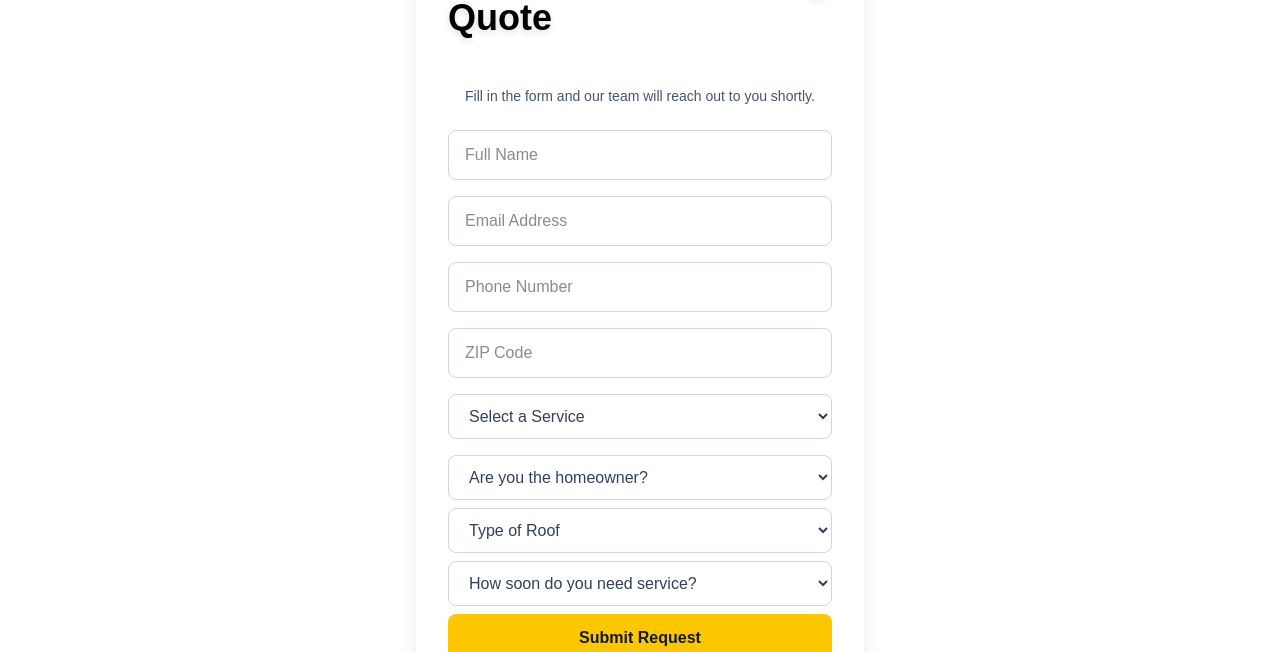
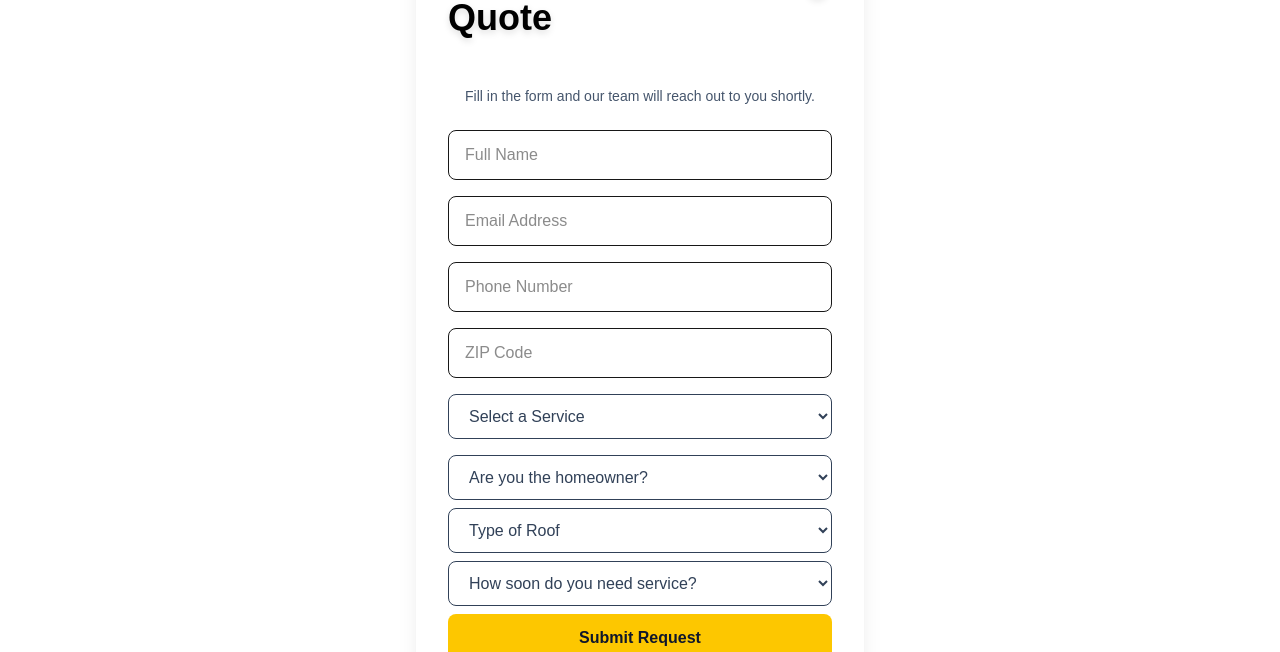
Before and after one commit to SebastianAyala13/best-deal-roofing, a Next.js app: page / in a window 1280 px wide. Shown: the part 2626-3278 px from the top of the page. Built offline with nearby package versions, Linux system fonts and the light colour scheme.

Commit message:
Mejoras de diseño y logos agregados

```diff
--- a/src/app/Form.tsx
+++ b/src/app/Form.tsx
@@ -99,7 +99,7 @@ export default function Form() {
             value={form.fullName}
             onChange={handleChange}
             placeholder={language === 'es' ? 'Nombre completo' : 'Full Name'}
-            className="w-full mb-4 px-4 py-3 rounded-lg border border-gray-300 focus:outline-yellow-500 text-base"
+            className="w-full mb-4 px-4 py-3 rounded-lg border border-black-300 focus:outline-yellow-500 text-base"
             required
           />
           <input
@@ -108,7 +108,7 @@ export default function Form() {
             value={form.email}
             onChange={handleChange}
             placeholder={language === 'es' ? 'Correo electrónico' : 'Email Address'}
-            className="w-full mb-4 px-4 py-3 rounded-lg border border-gray-300 focus:outline-yellow-500 text-base"
+            className="w-full mb-4 px-4 py-3 rounded-lg border border-black-300 focus:outline-yellow-500 text-base"
             required
           />
           <input
@@ -117,7 +117,7 @@ export default function Form() {
             value={form.phone}
             onChange={handleChange}
             placeholder={language === 'es' ? 'Número de teléfono' : 'Phone Number'}
-            className="w-full mb-4 px-4 py-3 rounded-lg border border-gray-300 focus:outline-yellow-500 text-base"
+            className="w-full mb-4 px-4 py-3 rounded-lg border border-black-300 focus:outline-yellow-500 text-base"
             required
           />
           <input
@@ -126,7 +126,7 @@ export default function Form() {
             value={form.zip}
             onChange={handleChange}
             placeholder={language === 'es' ? 'Código postal' : 'ZIP Code'}
-            className="w-full mb-4 px-4 py-3 rounded-lg border border-gray-300 focus:outline-yellow-500 text-base"
+            className="w-full mb-4 px-4 py-3 rounded-lg border border-black-300 focus:outline-yellow-500 text-base"
           />
 
           {/* Servicio */}
@@ -134,7 +134,7 @@ export default function Form() {
             name="service"
             value={form.service}
             onChange={handleChange}
-            className="w-full mb-4 px-4 py-3 rounded-lg border border-gray-300 text-slate-700 text-base"
+            className="w-full mb-4 px-4 py-3 rounded-lg border border-black-300 text-slate-700 text-base"
             required
           >
             <option value="">{language === 'es' ? 'Selecciona un servicio' : 'Select a Service'}</option>
@@ -147,7 +147,7 @@ export default function Form() {
             name="ownership"
             value={form.ownership}
             onChange={handleChange}
-            className="w-full mb-2 px-4 py-3 rounded-lg border border-gray-300 text-slate-700 text-base"
+            className="w-full mb-2 px-4 py-3 rounded-lg border border-black-300 text-slate-700 text-base"
             required
           >
             <option value="">{language === 'es' ? '¿Eres el propietario?' : 'Are you the homeowner?'}</option>
@@ -160,7 +160,7 @@ export default function Form() {
             name="roofType"
             value={form.roofType}
             onChange={handleChange}
-            className="w-full mb-2 px-4 py-3 rounded-lg border border-gray-300 text-slate-700 text-base"
+            className="w-full mb-2 px-4 py-3 rounded-lg border border-black-300 text-slate-700 text-base"
           >
             <option value="">{language === 'es' ? 'Tipo de techo' : 'Type of Roof'}</option>
             <option value="asphalt">{language === 'es' ? 'Asfáltico' : 'Asphalt Shingles'}</option>
@@ -176,7 +176,7 @@ export default function Form() {
               value={form.customRoofType}
               onChange={handleChange}
               placeholder={language === 'es' ? 'Especifica el tipo de techo' : 'Specify roof type'}
-              className="w-full mb-4 px-4 py-3 rounded-lg border border-gray-300 focus:outline-yellow-500 text-base"
+              className="w-full mb-4 px-4 py-3 rounded-lg border border-black-300 focus:outline-yellow-500 text-base"
               required
             />
           )}
@@ -186,7 +186,7 @@ export default function Form() {
             name="urgency"
             value={form.urgency}
             onChange={handleChange}
-            className="w-full mb-2 px-4 py-3 rounded-lg border border-gray-300 text-slate-700 text-base"
+            className="w-full mb-2 px-4 py-3 rounded-lg border border-black-300 text-slate-700 text-base"
           >
             <option value="">{language === 'es' ? '¿Cuándo necesitas el servicio?' : 'How soon do you need service?'}</option>
             <option value="asap">{language === 'es' ? 'Lo antes posible' : 'As soon as possible'}</option>
@@ -201,7 +201,7 @@ export default function Form() {
               value={form.customUrgency}
               onChange={handleChange}
               placeholder={language === 'es' ? 'Especifica cuándo' : 'Specify when'}
-              className="w-full mb-4 px-4 py-3 rounded-lg border border-gray-300 focus:outline-yellow-500 text-base"
+              className="w-full mb-4 px-4 py-3 rounded-lg border border-black-300 focus:outline-yellow-500 text-base"
               required
             />
           )}
```
